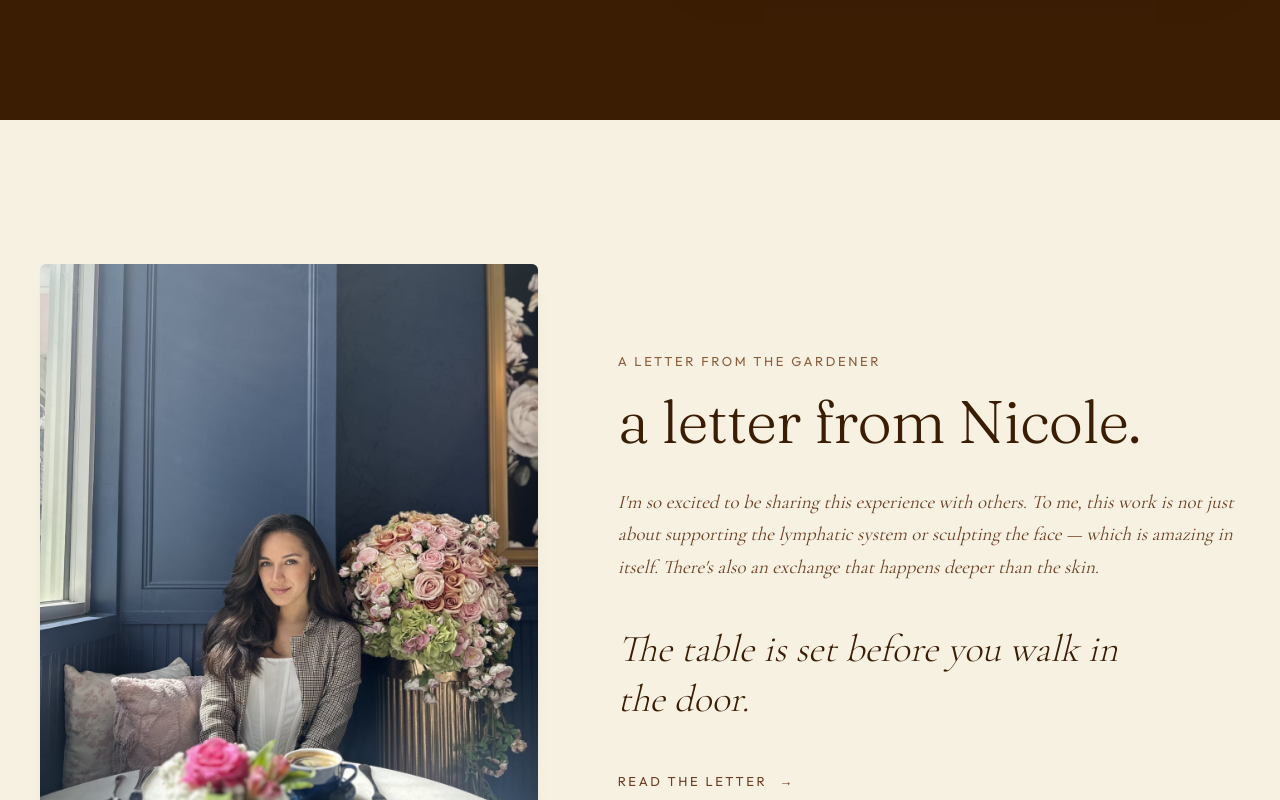
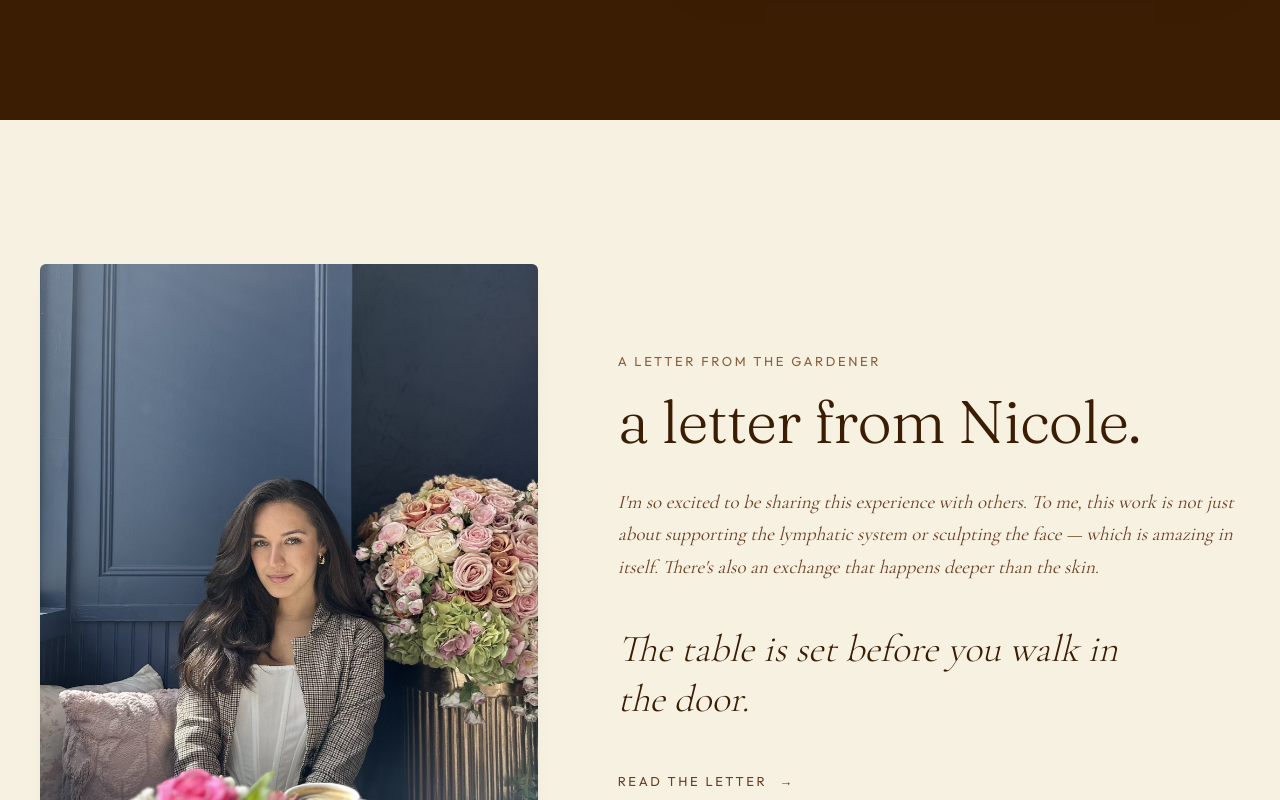
Before and after one commit to Xochiface/xochi-face, a Next.js app: page / in a window 1280 px wide. Shown: the part 4980-5780 px from the top of the page. Built offline with nearby package versions, Linux system fonts and the light colour scheme; no server answers.

Commit message:
Edit mode: 1 photo, 1 reframed photo

```diff
--- a/content/photos.ts
+++ b/content/photos.ts
@@ -78,6 +78,7 @@ export const photos = {
     src: founder,
     alt: "Nicole, seated at a café table beside a tall arrangement of roses.",
     ratio: "4 / 5",
+    framing: { x: 49, y: 68, zoom: 1.3 },
     brief:
       "Vertical 4:5. Nicole, calm and direct to camera, warm ground behind her — ochre, clay, or bone wall. Natural light. Not a headshot: shoulders in, room around her. This sits beside the letter and needs to feel like a person, not a business.",
     // Nicole's own photo, swapped in from edit mode on 2026-11-21.
```
Also changed, not shown: assets/photos/founder.jpg.
